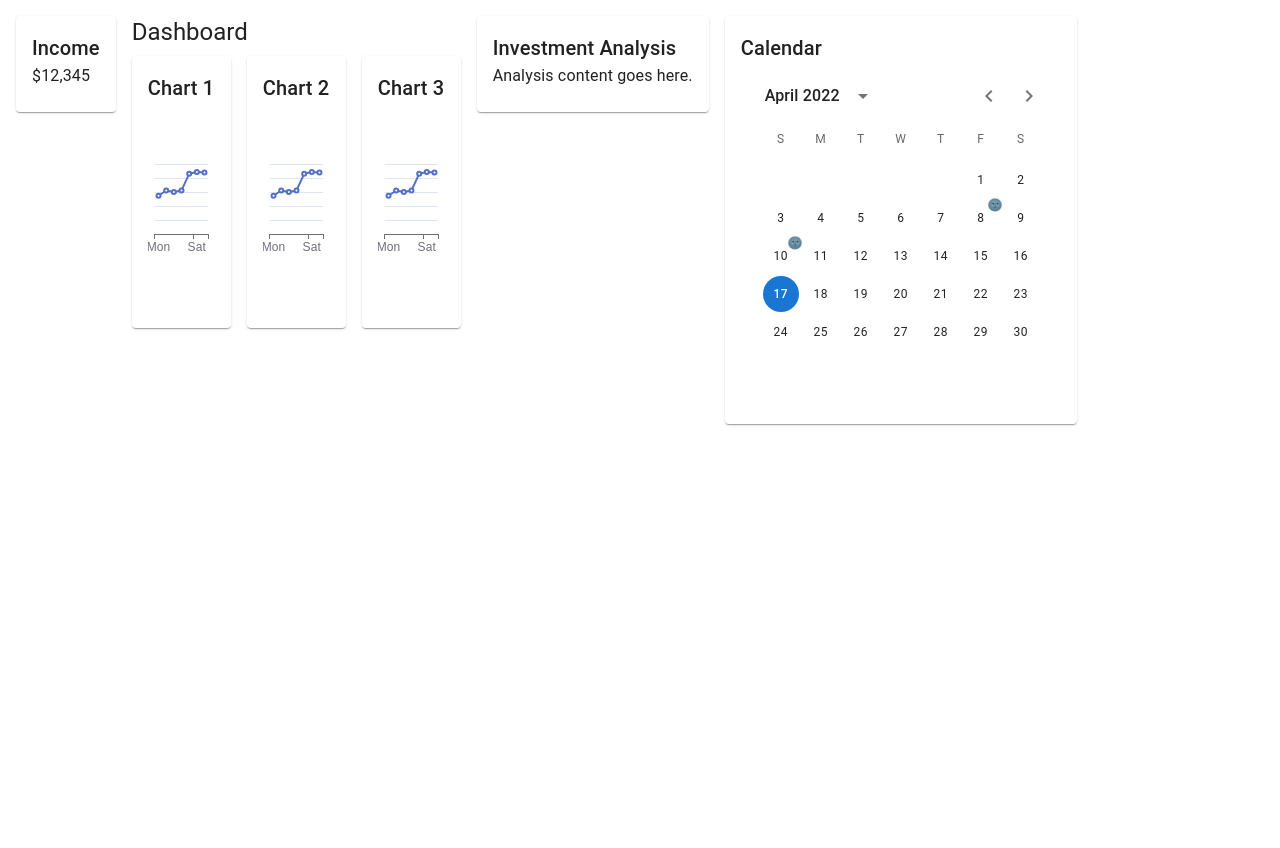
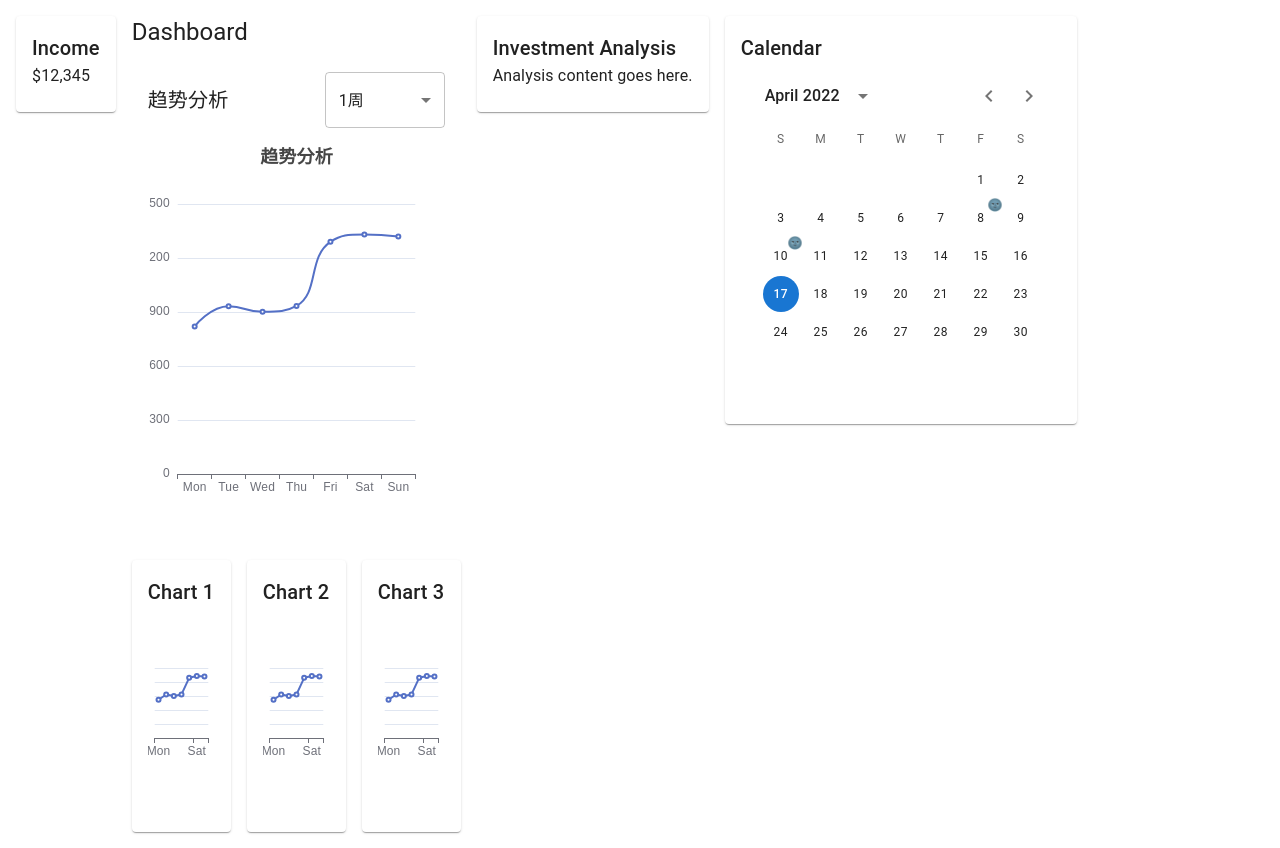
Before and after one commit to jihli/Macrohard, a React (Create React App) app in the folder Frontend/: page / in a window 1280 px wide. Before the commit the page ends 800 px from the top, so only its background shows below. Built offline with nearby package versions, Linux system fonts and the light colour scheme.

Commit message:
fix: resolve conflicts

```diff
--- a/Frontend/package.json
+++ b/Frontend/package.json
@@ -13,6 +13,9 @@
     "echarts-for-react": "^3.0.2",
     "react": "^18.2.0",
     "react-dom": "^18.2.0",
+    "@types/react": "^18.2.0",
+    "@types/react-dom": "^18.2.0",
+    "react-scripts": "5.0.1",
     "typescript": "^4.9.5"
   },
   "scripts": {
--- a/Frontend/src/App.tsx
+++ b/Frontend/src/App.tsx
@@ -1,26 +1,28 @@
-import * as React from 'react';
-import Grid from '@mui/material/Grid';
-import Card from '@mui/material/Card';
-import CardContent from '@mui/material/CardContent';
-import Typography from '@mui/material/Typography';
-import Box from '@mui/material/Box';
-import ReactECharts from 'echarts-for-react';
-import CalendarView from './CalendarView.tsx';
+import Grid from "@mui/material/Grid";
+import Card from "@mui/material/Card";
+import CardContent from "@mui/material/CardContent";
+import Typography from "@mui/material/Typography";
+import Box from "@mui/material/Box";
+import ReactECharts from "echarts-for-react";
+import CalendarView from "./CalendarView";
+import LineChart from "./LineChart";
 
 const sampleOption = {
   xAxis: {
-    type: 'category',
-    data: ['Mon', 'Tue', 'Wed', 'Thu', 'Fri', 'Sat', 'Sun']
+    type: "category",
+    data: ["Mon", "Tue", "Wed", "Thu", "Fri", "Sat", "Sun"],
+    type: "category",
+    data: ["Mon", "Tue", "Wed", "Thu", "Fri", "Sat", "Sun"],
   },
   yAxis: {
-    type: 'value'
+    type: "value",
   },
   series: [
     {
       data: [820, 932, 901, 934, 1290, 1330, 1320],
-      type: 'line'
-    }
-  ]
+      type: "line",
+    },
+  ],
 };
 
 function Income() {
@@ -38,9 +40,9 @@ function Calendar() {
   return (
     <Card>
       <CardContent>
-              <Typography variant="h6">Calendar</Typography>
-              <CalendarView />
-            </CardContent>
+        <Typography variant="h6">Calendar</Typography>
+        <CalendarView />
+      </CardContent>
     </Card>
   );
 }
@@ -48,7 +50,10 @@ function Calendar() {
 function Dashboard() {
   return (
     <Box>
-      <Typography variant="h5" gutterBottom>Dashboard</Typography>
+      <Typography variant="h5" gutterBottom>
+        Dashboard
+      </Typography>
+      <LineChart />
       <Grid container spacing={2}>
         {[1, 2, 3].map((id) => (
           <Grid item xs={12} key={id}>
@@ -97,5 +102,4 @@ function App() {
   );
 }
 
-
 export default App;
--- /dev/null
+++ b/Frontend/src/LineChart.tsx
@@ -0,0 +1,82 @@
+import * as React from "react";
+import Box from "@mui/material/Box";
+import Typography from "@mui/material/Typography";
+import Select, { SelectChangeEvent } from "@mui/material/Select";
+import MenuItem from "@mui/material/MenuItem";
+import ReactECharts from "echarts-for-react";
+
+const LineChart: React.FC = () => {
+  // 定义 TimeRange 类型
+  type TimeRange = "1w" | "1m" | "1y";
+  const [timeRange, setTimeRange] = React.useState<TimeRange>("1w");
+
+  const handleChange = (event: SelectChangeEvent<TimeRange>) => {
+    setTimeRange(event.target.value as TimeRange);
+  };
+
+  const getOption = () => {
+    const xAxisData: Record<TimeRange, string[]> = {
+      "1w": ["Mon", "Tue", "Wed", "Thu", "Fri", "Sat", "Sun"],
+      "1m": ["Week 1", "Week 2", "Week 3", "Week 4"],
+      "1y": ["Q1", "Q2", "Q3", "Q4"],
+    };
+
+    const seriesData: Record<TimeRange, number[]> = {
+      "1w": [820, 932, 901, 934, 1290, 1330, 1320],
+      "1m": [3200, 3320, 3010, 3340],
+      "1y": [12200, 13320, 13010, 13340],
+    };
+
+    return {
+      title: {
+        text: "趋势分析",
+        left: "center",
+      },
+      tooltip: {
+        trigger: "axis",
+      },
+      xAxis: {
+        type: "category",
+        data: xAxisData[timeRange],
+      },
+      yAxis: {
+        type: "value",
+      },
+      series: [
+        {
+          data: seriesData[timeRange],
+          type: "line",
+          smooth: true,
+        },
+      ],
+    };
+  };
+
+  return (
+    <Box sx={{ padding: 2 }}>
+      <Box
+        sx={{
+          display: "flex",
+          justifyContent: "space-between",
+          alignItems: "center",
+          marginBottom: 2,
+        }}
+      >
+        <Typography variant="h6">趋势分析</Typography>
+        <Select
+          value={timeRange}
+          onChange={handleChange}
+          displayEmpty
+          sx={{ width: 120 }}
+        >
+          <MenuItem value="1w">1周</MenuItem>
+          <MenuItem value="1m">1个月</MenuItem>
+          <MenuItem value="1y">1年</MenuItem>
+        </Select>
+      </Box>
+      <ReactECharts option={getOption()} style={{ height: 400 }} />
+    </Box>
+  );
+};
+
+export default LineChart;
--- /dev/null
+++ b/Frontend/src/react-app-env.d.ts
@@ -0,0 +1,2 @@
+/// <reference types="react-scripts" />
+declare module '*.tsx';
```
Also changed, not shown: Frontend/src/index.tsx (+16 -23 lines), Frontend/tsconfig.json (added, +26 -0 lines), 1 other file (tests, documents, lock files or other folders).
